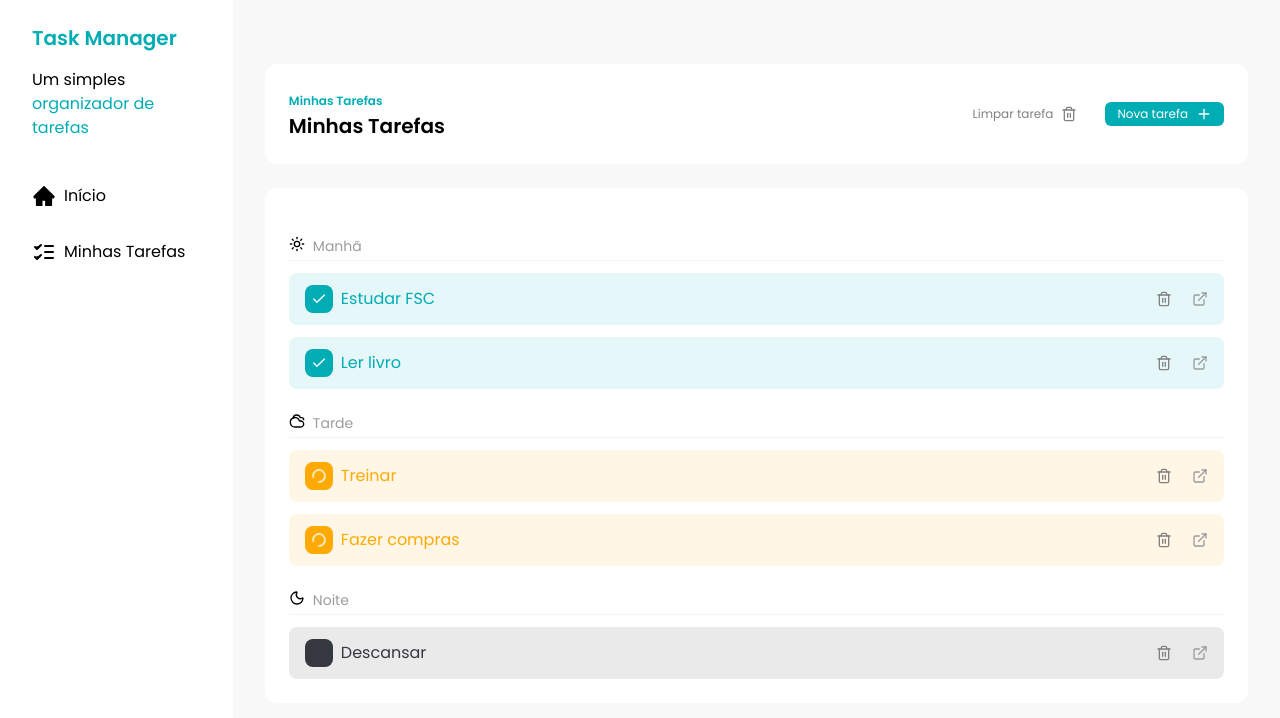
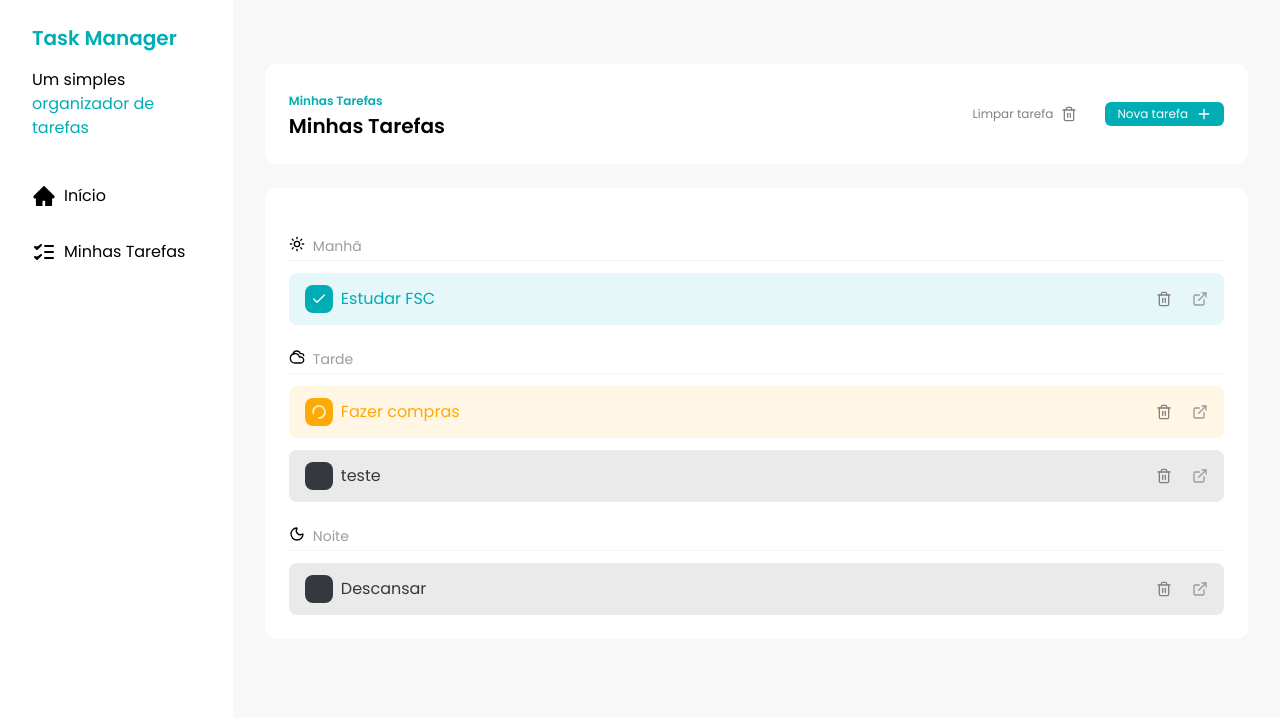
Before and after one commit to Ez3keel/react-task, a React (Vite) app in the folder fsc-task-manager/: page / in a window 1280 px wide. Shown: the top 718 px of the page. Built offline with nearby package versions, Linux system fonts and the light colour scheme; data requests are answered from the project's data file.

Commit message:
feat: remove unused state for task deletion loading in Tasks component

```diff
--- a/fsc-task-manager/db.json
+++ b/fsc-task-manager/db.json
@@ -6,20 +6,6 @@
       "description": "Estudar programação",
       "time": "morning",
       "status": "done"
-    },
-    {
-      "id": "2",
-      "title": "Ler livro",
-      "description": "Ler o livro",
-      "time": "morning",
-      "status": "done"
-    },
-    {
-      "id": "3",
-      "title": "Treinar",
-      "description": "Treinar para competição de natação",
-      "time": "afternoon",
-      "status": "in_progress"
     },
     {
       "id": "5",
@@ -34,6 +20,13 @@
       "description": "Assistir filme",
       "time": "evening",
       "status": "not_started"
+    },
+    {
+      "id": "af5b4915-e65e-4fa5-8a2f-d8916c8b2ee7",
+      "title": "teste",
+      "time": "afternoon",
+      "description": "teste",
+      "status": "not_started"
     }
   ]
 }
--- a/fsc-task-manager/src/components/Tasks.jsx
+++ b/fsc-task-manager/src/components/Tasks.jsx
@@ -10,7 +10,6 @@ const Tasks = () => {
   const [tasks, setTasks] = useState([]);
   // Padrão false para não exibir o Dialog
   const [AddTaskDialogIsOpen, setAddTaskDialogIsOpen] = useState(false);
-  const [deleteTaskIsLoading, setDeleteTaskIsLoading] = useState(false);
 
   useEffect(() => {
     const fetchTasks = async () => {
```
